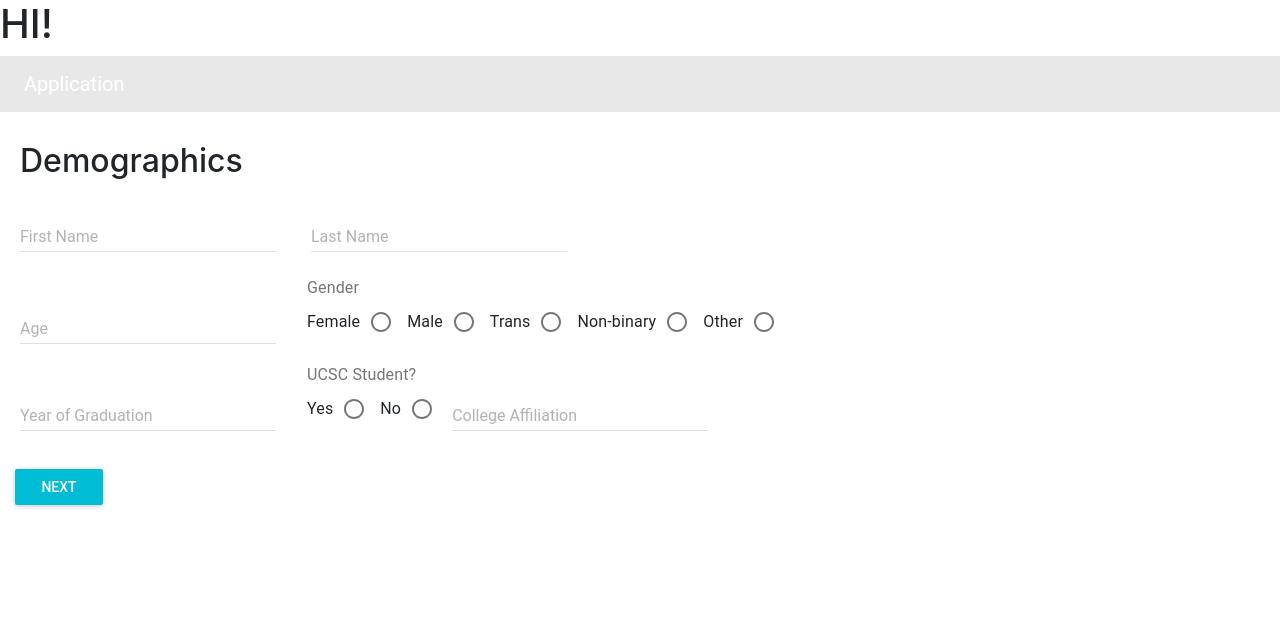
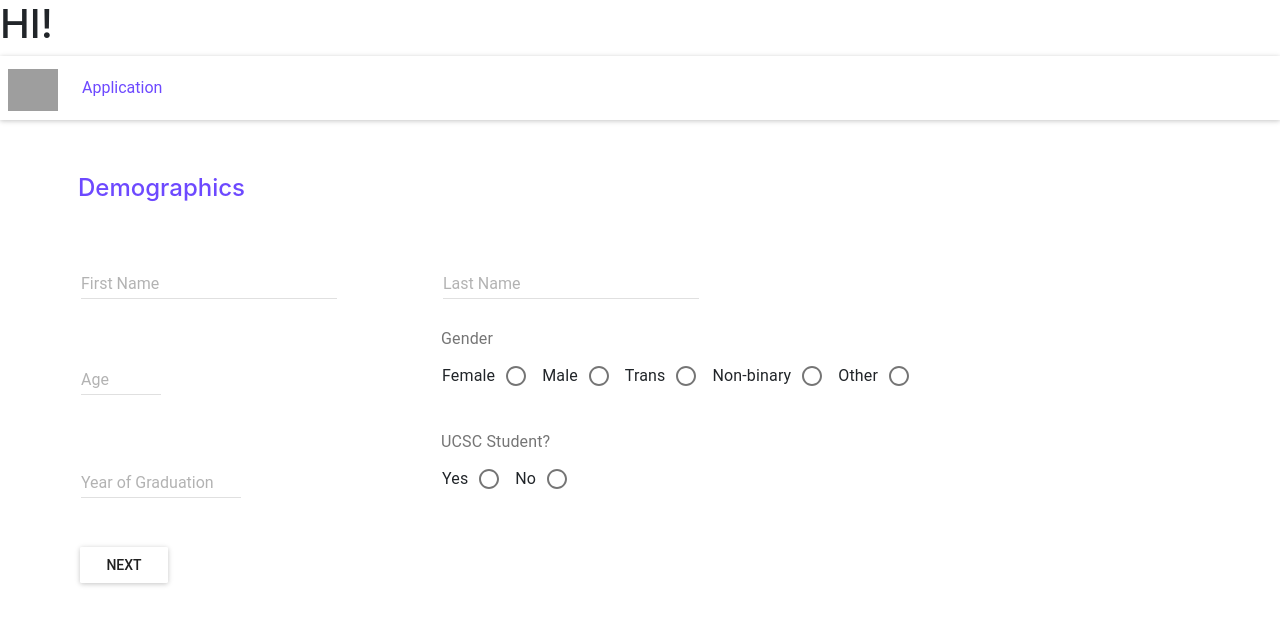
Before and after one commit to bjma/cruzhacks-challenge, a React (Create React App) app: page / in a window 1280 px wide. Shown: the top 624 px of the page. Built offline with nearby package versions, Linux system fonts and the light colour scheme; no server answers; grey boxes are pictures that could not be loaded.

Commit message:
code restructure

```diff
--- a/src/App.css
+++ b/src/App.css
@@ -42,24 +42,39 @@ Form {
 }
 
 .input-fields {
-    margin-left: 20px;
-    margin-right: 15px;
-    margin-bottom: 15px;
-}
-
-.page-header {
-    margin-top: 30px;
-    margin-left: 20px;
-    font-size: 32px;
+    margin-left: 96px;
+    margin-right: 10px;
 }
 
 
-.legends {
-    margin-left: 16px;
+
+.radio-wrapper {
+    margin-left: 270px;
     margin-bottom: 5px;
 }
 
+.group-wrapper {
+    margin-left: -15px;
+}
+
+.yesno-wrapper {
+    margin-left: 190px;
+}
+
 .application-header {
-    background: #6D49FF;
-    color: #FFFF;
+    background: #FFFF !important;
+
 }
+
+.appbar-title {
+    color: #6D49FF !important;
+    font-size: medium;
+    margin-left: 16px;
+}
+
+.form-header {
+    color: #6D49FF !important;
+    font-size: x-large;
+    margin-top: 54px;
+    margin-left: 78px;
+}
--- a/src/App.js
+++ b/src/App.js
@@ -1,13 +1,19 @@
 import React from 'react';
 import Form from './components/Form'
 import Announcements from './components/Announcements'
+import AppHeader from './components/AppHeader'
 import './App.css';
 
 class App extends React.Component {
+    componentWillMound() {
+        document.title = 'CruzHacks 2021 Application'
+    }
+
     render() {
         return (
             <div className='App'>
                 <Announcements />
+                <AppHeader />
                 <Form />
             </div>
         )
--- a/src/components/Announcements.js
+++ b/src/components/Announcements.js
@@ -2,6 +2,10 @@ import React from 'react'
 import moduleName from 'material-ui/styles/MuiThemeProvider'
 
 class Announcements extends React.Component {
+    state = {
+        events: [],
+    }
+
     async componentDidMount() {
         const url = 'https://us-central1-cruzhacks-test-challenge-65ccc.cloudfunctions.net/getDB'
         const response = await fetch(url);
--- /dev/null
+++ b/src/components/AppHeader.js
@@ -0,0 +1,28 @@
+import React from 'react';
+import AppBar from 'material-ui/AppBar';
+import MuiThemeProvider from 'material-ui/styles/MuiThemeProvider';
+
+class AppHeader extends React.Component {
+    render() {
+        return (
+            <MuiThemeProvider>
+                 <React.Fragment>
+                    <AppBar
+                        className='application-header'
+                        title={<div className='appbar-title'>Application</div>}
+                        //showMenuIconButton={ false }
+                        iconElementLeft={
+                            <img
+                                src='https://raw.githubusercontent.com/CruzHacks/cruzhacks-organizer-challenges/master/design-assets/gradient-logo.png'
+                                height={"42 px"}
+                                width={"50px"}
+                                style={{marginTop: "5px"}}
+                            />}
+                    />
+                </React.Fragment>
+            </MuiThemeProvider>
+        )
+    }
+}
+
+export default AppHeader
--- a/src/components/Form.js
+++ b/src/components/Form.js
@@ -11,7 +11,7 @@ class Form extends React.Component {
         age: 0,
         gender: '',
         gradYear: 0,
-        isStudent: false,
+        isStudent: 'no',
         collegeAffiliation: '',
         isFirstTimer: false,
         hackerStatement: '',
@@ -39,6 +39,7 @@ class Form extends React.Component {
     handleChange = input => e => {
         // Set current input state of field to event
         this.setState({[input]: e.target.value});
+        console.log(this.state)
     }
 
     render() {
@@ -58,6 +59,7 @@ class Form extends React.Component {
                         nextPage={ this.nextPage }
                         handleChange={ this.handleChange }
                         values={ this.demoValues }
+                        renderCA={ false }
                     />)
             case 2:
                 return (
--- a/src/components/FormDemographics.js
+++ b/src/components/FormDemographics.js
@@ -1,13 +1,19 @@
 import React from 'react';
-import MuiThemeProvider from 'material-ui/styles/MuiThemeProvider';
-import { AppBar, TextField, RaisedButton } from 'material-ui'
+import MuiThemeProvider  from 'material-ui/styles/MuiThemeProvider';
+import { createMuiTheme, withStyles, makeStyles, ThemeProvider } from '@material-ui/core/styles';
+import { TextField, RaisedButton } from 'material-ui'
 import { RadioGroup, Radio } from '@material-ui/core';
 import { FormControl, FormControlLabel, FormLabel } from '@material-ui/core'
-import {Toolbar, ToolbarGroup, ToolbarSeparator, ToolbarTitle} from 'material-ui/Toolbar';
+import Select from '@material-ui/core/Select';
+import InputLabel from '@material-ui/core/InputLabel';
+import MenuItem from '@material-ui/core/MenuItem';
 
 class FormDemographics extends React.Component {
     constructor(props) {
         super(props);
+        this.state = {
+            renderCollegeAffiliation: false
+        }
     }
 
     continue = e => {
@@ -15,44 +21,50 @@ class FormDemographics extends React.Component {
         this.props.nextPage();
     }
 
+    handelCheck = e => {
+        if (e.target.value === "yes") {
+            this.setState({renderCollegeAffiliation: true})
+            console.log(this.state[0])
+        }
+    }
+
+    // TODO: form validation, CSS touchups, and conditional rendering of college affiliation input field
+    // TODO: instead of TextField, use Input instead?
     render() {
+        // any free response text box is multilined
         return (
             <MuiThemeProvider>
                 <React.Fragment>
-                    <Toolbar className='application-header'>
-                        <ToolbarTitle text='Application'/>
-                    </Toolbar>
-                    <h1 className='page-header'>Demographics</h1>
+                    <h1 className='form-header'>Demographics</h1>
+                    <br/>
+                    <div className='row'>
                         <TextField
-                        required
-                        type='text'
+                            floatingLabelText="First Name"
                             className='input-fields'
-                        floatingLabelText='First Name'
                             onChange={ this.props.handleChange('firstName') }
-                        defaultValue={this.props.firstName}
+                            defaultValue={ this.props.firstName }
                         />
                         <TextField
-                        required
-                        type='text'
+                            floatingLabelText="Last Name"
                             className='input-fields'
-                        floatingLabelText='Last Name'
                             onChange={ this.props.handleChange('lastName') }
-                        defaultValue={this.props.lastName}
-                        style={{marginBottom:20}}
+                            defaultValue={ this.props.lastName }
                         />
+                    </div>
                     <br/>
+                    <div className='row'>
                         <TextField
-                        required
-                        type='text'
                             className='input-fields'
                             type='number'
                             floatingLabelText='Age'
                             onChange={ this.props.handleChange('age') }
                             defaultValue={ this.props.age }
+                            style={{width: 80}}
                         />
+                        <div className='radio-wrapper'>
                             <FormControl component='fieldset'>
-                        <FormLabel component='legend' className='legends'>Gender</FormLabel>
-                        <RadioGroup row required defaultValue={ this.props.gender } onChange= { this.props.handleChange('gender') }>
+                                <FormLabel component='legend'>Gender</FormLabel>
+                                <RadioGroup row required className='group-wrapper' defaultValue={ this.props.gender } onChange= { this.props.handleChange('gender') }>
                                     <FormControlLabel value="female" control={<Radio />} label="Female" labelPlacement='start'/>
                                     <FormControlLabel value="male" control={<Radio />} label="Male" labelPlacement='start'/>
                                     <FormControlLabel value="trans" control={<Radio />} label="Trans" labelPlacement='start'/>
@@ -60,33 +72,44 @@ class FormDemographics extends React.Component {
                                     <FormControlLabel value="other" control={<Radio />} label="Other" labelPlacement='start'/>
                                 </RadioGroup>
                             </FormControl>
+                        </div>
+                    </div>
                     <br/>
+                    <div className='row'>
                         <TextField
                             className='input-fields'
                             type='number'
                             floatingLabelText='Year of Graduation'
                             onChange={ this.props.handleChange('gradYear') }
                             defaultValue={ this.props.gradYear }
+                            style={{width: 160}}
                         />
+                        <div className='yesno-wrapper'>
                             <FormControl component='fieldset'>
                                 <FormLabel component='legend' className='legends'>UCSC Student?</FormLabel>
-                        <RadioGroup row required defaultValue={ this.props.isStudent } onChange= { this.props.handleChange('isStudent') }>
-                            <FormControlLabel value={ true } control={<Radio />} label="Yes" labelPlacement='start'/>
-                            <FormControlLabel value={ false } control={<Radio />} label="No" labelPlacement='start'/>
+                                <RadioGroup row required className='group-wrapper' defaultValue={ this.props.isStudent } onChange= { this.handleCheck }>
+                                    <FormControlLabel value="yes" control={<Radio />} label="Yes" labelPlacement='start'/>
+                                    <FormControlLabel value="no" control={<Radio />} label="No" labelPlacement='start'/>
                                 </RadioGroup>
                             </FormControl>
-                    <TextField
-                        disabled={this.props.isStudent}
-                        className='input-fields'
-                        type='text'
-                        floatingLabelText='College Affiliation'
-                        onChange={ this.props.handleChange('collegeAffiliation') }
-                        defaultValue={ this.props.collegeAffiliation }
-                    />
+                        </div>
+                        {this.renderCollegeAffiliation === "yes" && (
+                             <FormControl >
+                                <InputLabel id="demo-simple-select-label">Age</InputLabel>
+                                <Select
+                                    defaultValue={this.props.collegeAffiliation}
+                                    onChange={this.props.handleChange('collegeAffiliation')}
+                                >
+                                    <MenuItem value={'crown'}>Crown</MenuItem>
+                                    <MenuItem value={'c9/10'}>College 9/10</MenuItem>
+                                    <MenuItem value={30}>Thirty</MenuItem>
+                                </Select>
+                           </FormControl>
+                        )}
+                    </div>
                     <br/>
                     <RaisedButton
                         label='Next'
-                        primary={ true }
                         style={ styles.button }
                         onClick={this.continue}
                     />
@@ -98,7 +121,8 @@ class FormDemographics extends React.Component {
 
 const styles = {
     button: {
-        margin: 15
+        marginTop: "15px",
+        marginLeft: "80px",
     }
 }
 
--- a/src/components/FormLogistics.js
+++ b/src/components/FormLogistics.js
@@ -27,7 +27,7 @@ class FormLogistics extends React.Component {
                     <Toolbar className='application-header'>
                         <ToolbarTitle text='Application'/>
                     </Toolbar>
-                    <h1 className='page-header'>Experiences</h1>
+                    <h1 className='page-header'>Logistics</h1>
                     <FormControl component='fieldset'>
                         <FormLabel component='legend' className='legends'>Can you help with transportation?</FormLabel>
                         <RadioGroup row required defaultValue={ this.props.isFirstTimer } onChange= { this.props.handleChange('canDrive') }>
```
Also changed, not shown: src/images/gradient-logo.png (added), 1 other file (tests, documents, lock files or other folders). Lines whose indentation alone changed are shown as unchanged.
